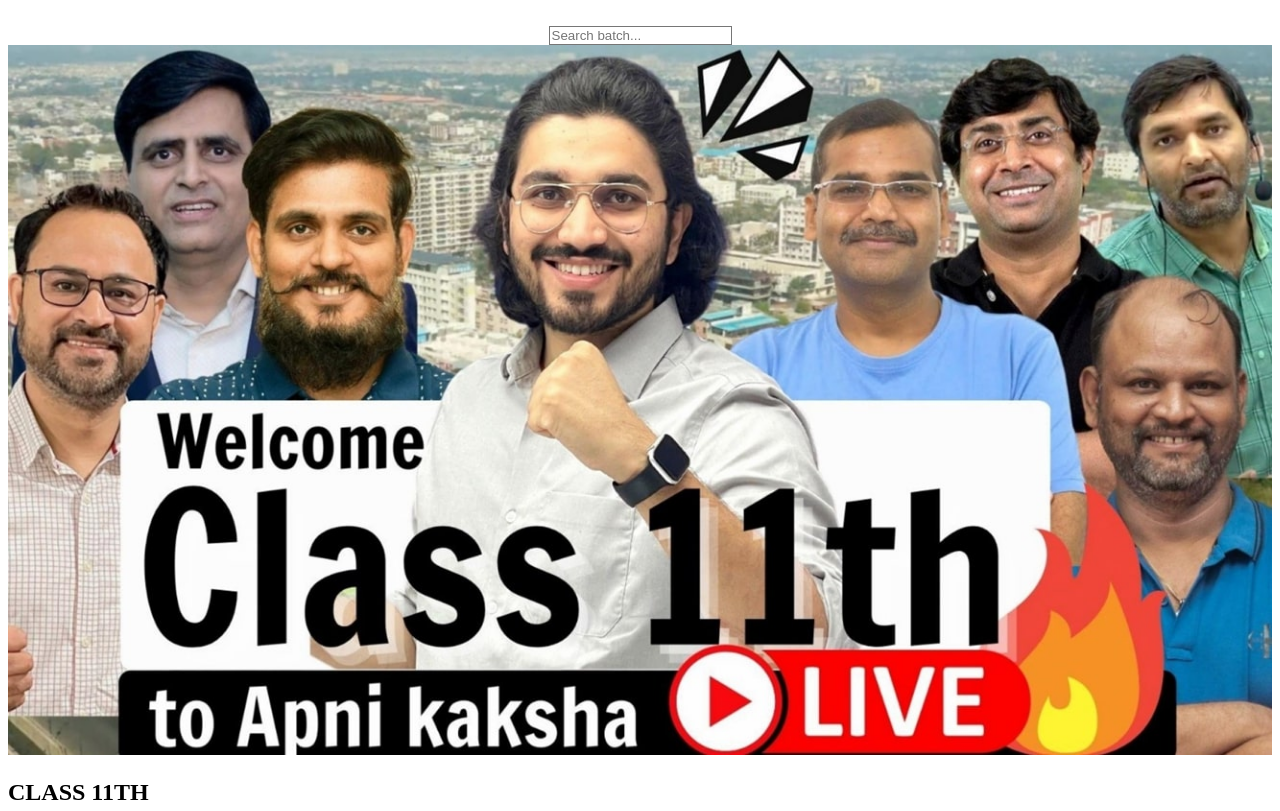
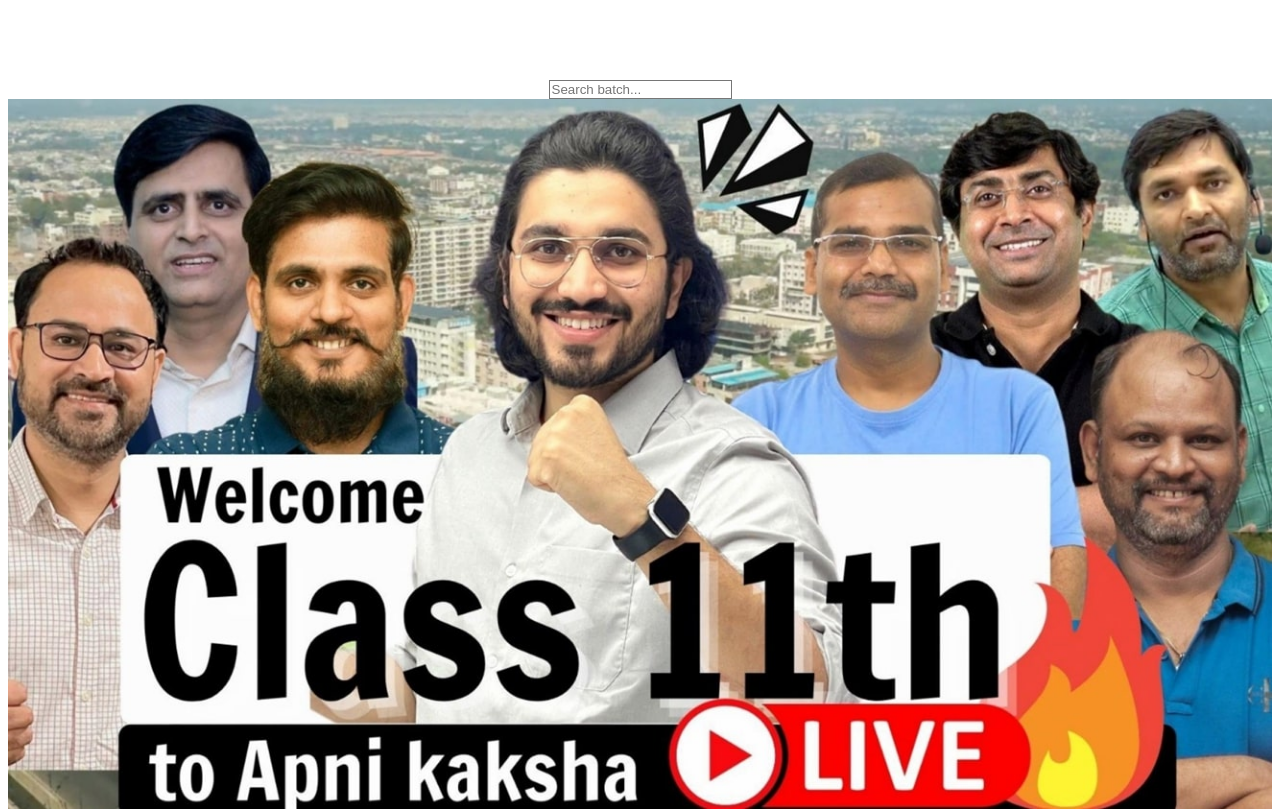
Before and after one commit to Moderatorboy/dudestudy, a React (Vite) app: page / in a window 1280 px wide. Shown: the top 811 px of the page. Built offline with nearby package versions, Linux system fonts and the light colour scheme.

Commit message:
Update Home.jsx

```diff
--- a/src/pages/Home.jsx
+++ b/src/pages/Home.jsx
@@ -5,22 +5,23 @@ const batches = [
   {
     name: "CLASS 11TH",
     banner: "Welcome Class 11th",
-    image: "/batch1.jpg", // Add your collage image here
+    image: "/batch1.jpg",
   },
   {
     name: "CLASS 12TH",
     banner: "Welcome Class 12th",
     image: "/batch2.jpg",
   },
-  // Add more batches as needed
 ]
 
 export default function Home() {
   return (
     <div className="min-h-screen bg-white dark:bg-slate-900 text-slate-900 dark:text-white">
       {/* Branding */}
-      <header className="py-6 text-center bg-gradient-to-r from-pink-500 via-purple-500 to-blue-500 text-transparent bg-clip-text text-4xl font-bold animate-gradient-x">
+      <header className="py-6 text-center">
+        <h1 className="text-4xl font-bold bg-gradient-to-r from-pink-500 via-purple-500 to-blue-500 text-transparent bg-clip-text animate-gradient-x">
           DUDE STUDY
+        </h1>
       </header>
 
       {/* Search Bar */}
@@ -33,11 +34,12 @@ export default function Home() {
       </div>
 
       {/* Batch Grid */}
-      <div className="grid grid-cols-1 sm:grid-cols-2 lg:grid-cols-3 gap-6 px-6 pb-12">
+      <main className="px-6 pb-12">
+        <div className="grid grid-cols-1 sm:grid-cols-2 lg:grid-cols-3 gap-6">
           {batches.map((batch, index) => (
             <div
               key={index}
-            className="bg-white dark:bg-slate-800 rounded-xl shadow-lg overflow-hidden transition hover:scale-105"
+              className="bg-white dark:bg-slate-800 rounded-xl shadow-md overflow-hidden hover:shadow-xl transition-transform transform hover:scale-105"
             >
               <img
                 src={batch.image}
@@ -56,6 +58,7 @@ export default function Home() {
             </div>
           ))}
         </div>
+      </main>
     </div>
   )
 }
```
Lines whose indentation alone changed are shown as unchanged.
